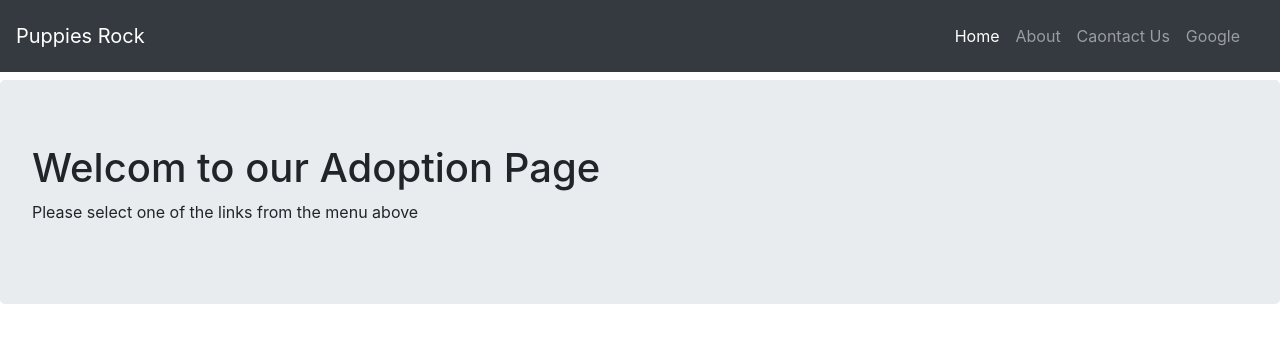
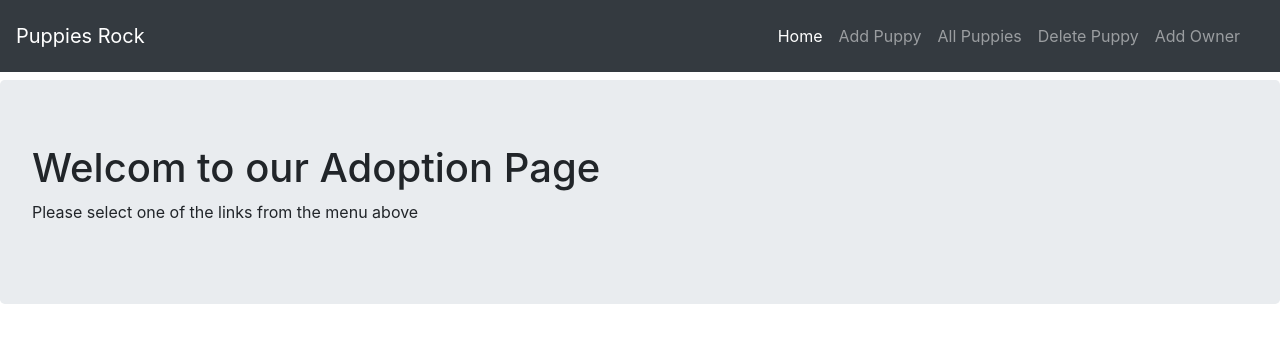
Before and after one commit to ghigbie/modular-puppies, a Flask app: page / in a window 1280 px wide. Shown: the top 343 px of the page. Run offline with Flask 2, Linux system fonts and the light colour scheme; parts of the project's set-up code (start-up, migrations or seed data) failed here and were passed over; some libraries are stand-ins or nearby versions.

Commit message:
Edit routes in base.html

```diff
--- a/myproject/templates/base.html
+++ b/myproject/templates/base.html
@@ -19,13 +19,16 @@
                     <a class="nav-link" href="{{ url_for('index') }}">Home <span class="sr-only">(current)</span></a>
                 </li>
                 <li class="nav-item">
-                    <a class="nav-link" href="{{ url_for('about') }}">About</a>
+                    <a class="nav-link" href="{{ url_for('puppies.add') }}">Add Puppy</a>
                 </li>
                 <li class="nav-item">
-                    <a class="nav-link" href="{{ url_for('contact') }}">Caontact Us</a>
+                    <a class="nav-link" href="{{ url_for('puppies.list') }}">All Puppies</a>
                 </li>
                 <li class="nav-item">
-                    <a class="nav-link" href="{{ url_for('index') }}">Google</a>
+                    <a class="nav-link" href="{{ url_for('puppies.delete') }}">Delete Puppy</a>
+                </li>
+                <li class="nav-item">
+                    <a class="nav-link" href="{{ url_for('owners.add') }}">Add Owner</a>
                 </li>
             </ul>
          </div>
```
